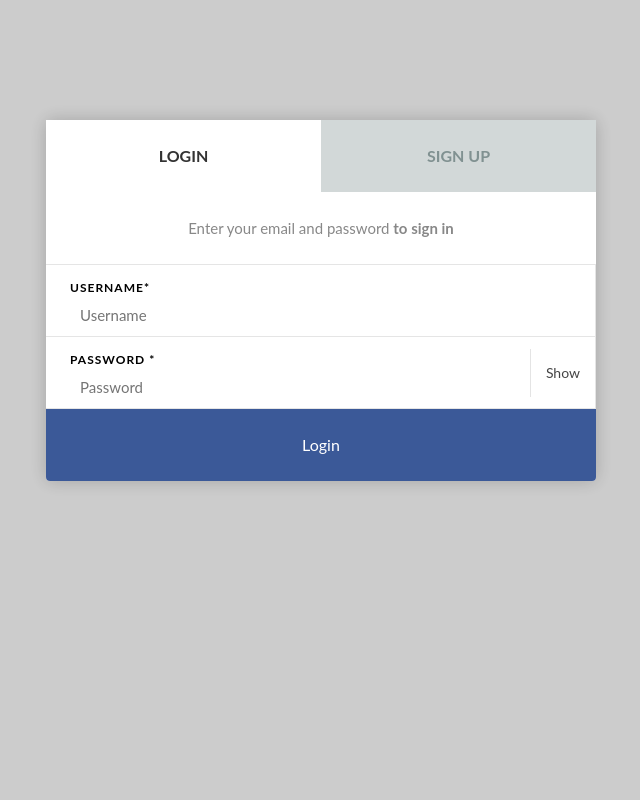
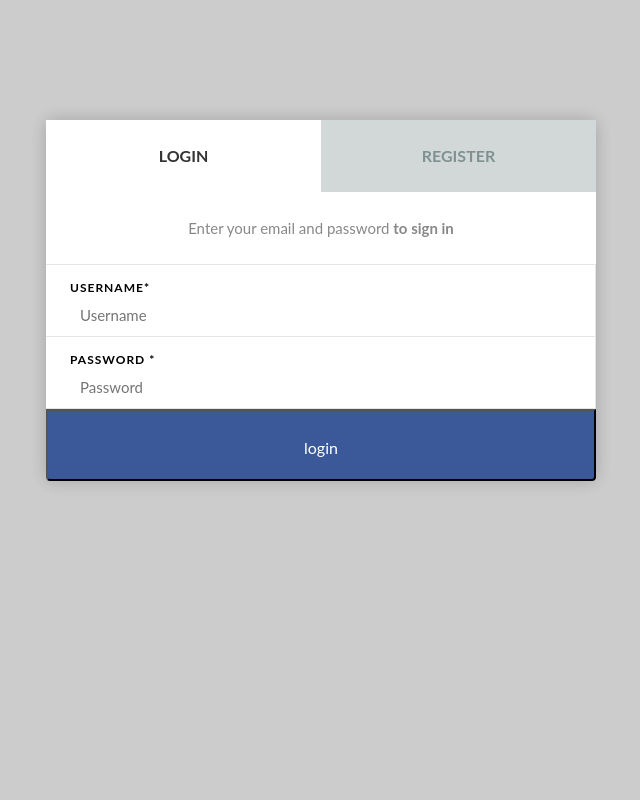
Before and after one commit to nickhargreaves/django_auth, a Django app: template templates/login_register.html in a window 1280 px wide. Shown: the whole page, without its empty margins (319-959 px from the left). Run offline with Django 3.2, Linux system fonts and the light colour scheme; the template is opened without the code that fills it, so the values that code supplies are empty; some libraries are stand-ins or nearby versions.

Commit message:
apply styling to register form + migration for new model

```diff
--- a/static/css/style.css
+++ b/static/css/style.css
@@ -282,7 +282,7 @@ html {
   vertical-align: middle;
   box-shadow: none;
   box-sizing: border-box;
-  width: 90%;
+  width: 100%;
   border: none;
   cursor: pointer;
   background-color: transparent;
--- a/templates/login_register.html
+++ b/templates/login_register.html
@@ -10,53 +10,52 @@
     <div class="logmod__container">
       <ul class="logmod__tabs">
         <li data-tabtar="lgm-2"><a href="#">Login</a></li>
-        <li data-tabtar="lgm-1"><a href="#">Sign Up</a></li>
+        <li data-tabtar="lgm-1"><a href="#">Register</a></li>
       </ul>
       <div class="logmod__tab-wrapper">
       <div class="logmod__tab lgm-1">
         <div class="logmod__heading">
           <span class="logmod__heading-subtitle">Enter your personal details <strong>to create an acount</strong></span>
         </div>
+        <form action="/django_auth/auth/" method="post">{% csrf_token %}
         <div class="logmod__form">
-          <form action="/django_auth/auth/" method="post">{% csrf_token %}
             <div class="sminputs">
               <div class="input full">
-                <label class="string optional" for="user-email">Email*</label>
-                <input class="string optional" maxlength="255" id="user-email" placeholder="Email" type="email" size="50" />
-                <input class="string optional" type="text" name="username" value="" id="username" size="50" placeholder="Username">
+                <label class="string optional" for="id_email">Email*</label>
+                <input class="string optional" maxlength="255" id="id_email" name="email" placeholder="Email" type="email" size="50" />
+              </div>
+              <div class="input full">
+                <label class="string optional" for="username">Username*</label>
+                <input id="id_username" maxlength="30" name="username" type="text" placeholder="Required. 30 characters or fewer. Letters, digits and @/./+/-/_ only"/>
               </div>
             </div>
             <div class="sminputs">
               <div class="input string optional">
-                <label class="string optional" for="user-pw">Password *</label>
-                <input class="string optional" maxlength="255" id="user-pw" placeholder="Password" type="text" size="50" />
+                <label class="string optional" for="id_password1">Password *</label>
+                <input class="string optional" maxlength="255" placeholder="Password" size="50" id="id_password1" name="password1" type="password"/>
               </div>
               <div class="input string optional">
-                <label class="string optional" for="user-pw-repeat">Repeat password *</label>
-                <input class="string optional" maxlength="255" id="user-pw-repeat" placeholder="Repeat password" type="text" size="50" />
+                <label class="string optional" for="id_password2">Repeat password *</label>
+                <input class="string optional" maxlength="255" placeholder="Password" size="50" id="id_password2" name="password2" type="password"/>
+
               </div>
             </div>
-          </form>
         </div>
-        <div class="logmod__alter">
+          <div class="logmod__alter">
           <div class="logmod__alter-container">
-
-            <a href="#" class="connect googleplus">
-              <div class="connect__icon">
+              <div class="connect__context">
+                <input type="submit" value="Register"  class="connect googleplus"/>
               </div>
-              <div class="connect__context">
-                <span>Sign Up</span>
-              </div>
-            </a>
           </div>
         </div>
+          </form>
       </div>
       <div class="logmod__tab lgm-2">
         <div class="logmod__heading">
           <span class="logmod__heading-subtitle">Enter your email and password <strong>to sign in</strong></span>
         </div>
+          <form action="/django_auth/auth/" method="post">{% csrf_token %}
         <div class="logmod__form">
-          <form accept-charset="utf-8" action="#" class="simform">
             <div class="sminputs">
               <div class="input full">
                 <label class="string optional" for="username">Username*</label>
@@ -67,22 +66,17 @@
               <div class="input full">
                 <label class="string optional" for="user-pw">Password *</label>
                 <input class="string optional" maxlength="255" id="user-pw" placeholder="Password" type="password" size="50" name="password" />
-                						<span class="hide-password">Show</span>
               </div>
             </div>
-          </form>
         </div>
         <div class="logmod__alter">
           <div class="logmod__alter-container">
-            <a href="#" class="connect facebook">
-              <div class="connect__icon">
+              <div class="connect__context">
+                <input type="submit" value="login"  class="connect facebook"/>
               </div>
-              <div class="connect__context">
-                <span>Login</span>
-              </div>
-            </a>
           </div>
         </div>
+          </form>
           </div>
       </div>
     </div>
--- a/views.py
+++ b/views.py
@@ -88,7 +88,7 @@ def register_user(request):
 
     args['form'] = CustomRegistrationForm()
 
-    return render_to_response('register.html', args)
+    return render_to_response('login_register.html', args)
 
 
 # Register success
```
Also changed, not shown: migrations/0001_initial.py (added).
